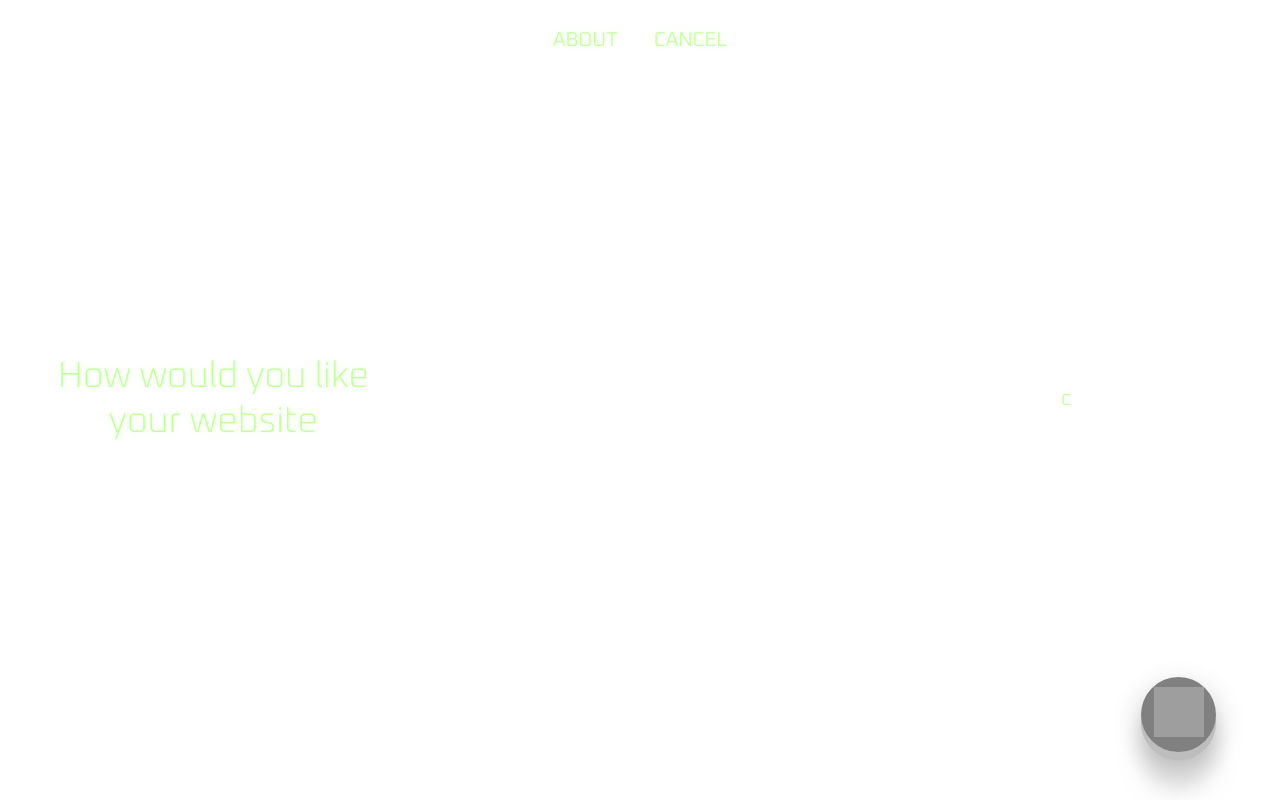
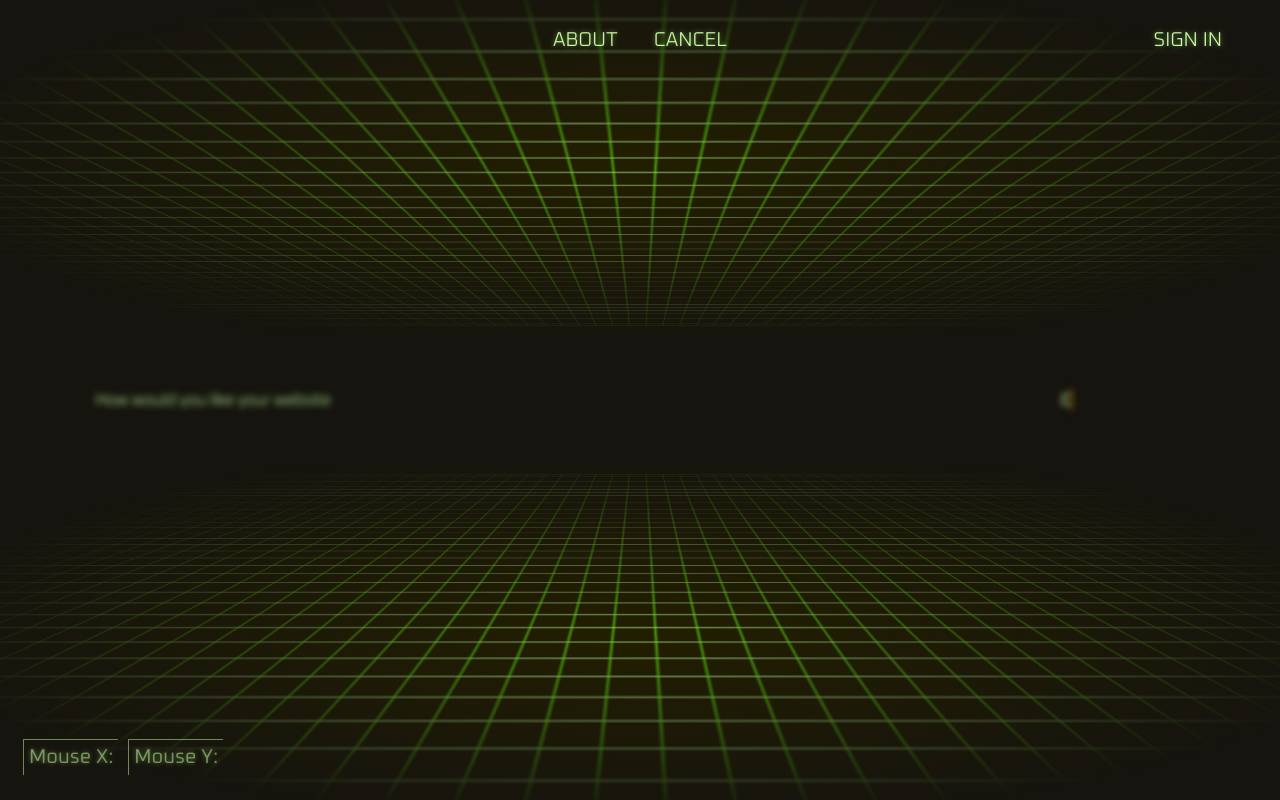
Before and after one commit to choobrendan/uncle, a React (Create React App) app: page / in a window 1280 px wide. Shown: the top 800 px of the page. Built offline with nearby package versions, Linux system fonts and the light colour scheme; grey boxes are pictures that could not be loaded.

Commit message:
blur fix

```diff
--- /dev/null
+++ b/src/App.css
@@ -0,0 +1,5 @@
+.body{
+
+
+
+}
--- a/src/App.js
+++ b/src/App.js
@@ -1,24 +1,61 @@
-import logo from './logo.svg';
-import './App.css';
+import React, { useState, useEffect } from 'react';
+import { Outlet, useNavigate } from 'react-router-dom';
+import Header from './components/Header';
+import Background from './components/Background';
 
 function App() {
+  const [selectionIndex, setSelectionIndex] = useState(-1);
+  const [textSizeModifier, setTextSizeModifier] = useState(1);
+  const navigate = useNavigate();
+  const [brightnessIndex, setBrightnessIndex] = useState(1);
+
+  useEffect(() => {
+    switch (selectionIndex) {
+      case 1:
+        setTextSizeModifier(prev => prev * 1.25);
+        break;
+      case 2:
+        setTextSizeModifier(prev => prev / 1.25);
+        break;
+      case 5:
+        setBrightnessIndex(prev => prev * 1.1);
+        break;
+      case 6:
+        setBrightnessIndex(prev => prev / 1.1);
+        break;
+      case 7:
+        navigate('/');
+        break;
+      case 8:
+        navigate('/about');
+        break;
+      default:
+        break;
+    }
+    setSelectionIndex(-1);
+  }, [selectionIndex, navigate]);
+
   return (
-    <div className="App">
-      <header className="App-header">
-        <img src={logo} className="App-logo" alt="logo" />
-        <p>
-          Edit <code>src/App.js</code> and save to reload.
-        </p>
-        <a
-          className="App-link"
-          href="https://reactjs.org"
-          target="_blank"
-          rel="noopener noreferrer"
-        >
-          Learn React
-        </a>
-      </header>
-    </div>
+    <React.StrictMode>
+      <Header
+        setBrightnessIndex={setBrightnessIndex}
+        brightnessIndex={brightnessIndex}
+      />
+      <Background
+        showRender={false}
+        setBrightnessIndex={setBrightnessIndex}
+        brightnessIndex={brightnessIndex}
+      />
+      <div class="body" style={{filter:"blur(3px)"}}>
+      <Outlet context={{
+        selectionIndex,
+        setSelectionIndex,
+        textSizeModifier,
+        brightnessIndex,
+        setBrightnessIndex
+      }} />
+      </div>
+    </React.StrictMode>
   );
 }
 
--- a/src/components/Background.css
+++ b/src/components/Background.css
@@ -36,3 +36,94 @@
 .carousel-btn:hover {
   background-color: rgba(0, 0, 0, 0.7);
 }
+.bg {
+  height: 100vh;
+  position: fixed;
+  top: 0;
+  width: 100vw;
+  z-index: -999;
+  background-color: #231f01;
+
+}
+
+.coordinates {
+  display: flex;
+  position: absolute;
+  flex-direction: row;
+  color: #c3ff9e80;
+  text-shadow: 0 0 5px #c3ff9e64;
+  font-family: 'Oxanium';
+  bottom: 10px;
+  z-index: 999;
+}
+
+.mouse-coordinates {
+  display: flex;
+  position: relative;
+  font-size: 20px;
+  padding: 10px 18px;
+  text-decoration: none;
+  /* color: #c3ff9e;
+  text-shadow: 0 0 5px #c3ff9e80; */
+
+}
+
+.mouse-box {
+  border-top: 1px solid #c3ff9e80;
+  border-left: 1px solid #c3ff9e80;
+  margin: 5px;
+}
+
+.mouse-coordinates p {
+  margin: 5px;
+
+}
+
+.overlay {
+  height: 42vh;
+}
+
+.o-mid {
+  height: 16vh;
+  background-color: #16140e;
+}
+
+.top {
+  transform: scaleY(-1);
+}
+
+.grid {
+  width: 100%;
+  height: 100%;
+  overflow: hidden;
+  z-index: 10;
+  perspective: 450px;
+}
+
+.grid-fade {
+  width: 100%;
+  height: 100%;
+  position: absolute;
+  z-index: 11;
+  background: radial-gradient(ellipse at 50% 50%, rgba(14, 20, 22, 0) 0%, #16140e 80%);
+}
+
+.grid-lines {
+  width: 100%;
+  height: 200%;
+  background-image: linear-gradient(to right, #68ff0b80 1px, transparent 0), linear-gradient(to bottom, #c3ff9e80 1px, transparent 0);
+  background-size: 15px 10px;
+  background-repeat: repeat;
+  transform-origin: 100% 0 0;
+  animation: play 15s linear infinite;
+}
+
+@keyframes play {
+  0% {
+    transform: rotateX(60deg) translateY(0%);
+  }
+
+  100% {
+    transform: rotateX(60deg) translateY(20%);
+  }
+}
--- a/src/components/Header.js
+++ b/src/components/Header.js
@@ -7,6 +7,10 @@ const Header = ({ item ,brightnessIndex, setBrightnessIndex}) => {
 <div className="centered">
   <a className="scifi-button" href="/about"><router-link to="/about">About</router-link></a>
   <a className="scifi-button" href="#0">Cancel</a>
+  <a className="scifi-button" href="#0" style={{display:"flex",position:"absolute", right:"40px"}}>Sign In</a>
+</div>
+<div>
+
 </div>
 </div>
     )
--- a/src/index.css
+++ b/src/index.css
@@ -6,3 +6,6 @@ code {
   font-family: source-code-pro, Menlo, Monaco, Consolas, 'Courier New',
     monospace;
 }
+#root::before{
+  filter: blur(3px);
+}
--- a/src/index.js
+++ b/src/index.js
@@ -1,79 +1,24 @@
-import React, { useState, useEffect } from 'react';
+import React from 'react';
 import ReactDOM from 'react-dom/client';
 import './index.css';
 import reportWebVitals from './reportWebVitals';
-import { BrowserRouter as Router, Routes, Route, useNavigate } from 'react-router-dom';
+import { BrowserRouter as Router, Routes, Route } from 'react-router-dom';
+import App from './App';
 import Home from './pages/Home';
 import About from './pages/About';
-import Header from './components/Header';
-
-function App() {
-  const [selectionIndex, setSelectionIndex] = useState(-1);
-  const [textSizeModifier, setTextSizeModifier] = useState(1);
-  const navigate = useNavigate();
-  const [brightnessIndex, setBrightnessIndex]= useState(1);
-  useEffect(() => {
-    switch (selectionIndex) {
-      case 1:
-        setTextSizeModifier(prev => prev * 1.25);
-        break;
-      case 2:
-        setTextSizeModifier(prev => prev / 1.25);
-
-        break;
-      case 5:
-        setBrightnessIndex(prev => prev*1.1)
-        break;
-        case 6:
-          setBrightnessIndex(prev => prev/1.1)
-          break;
-      case 7:
-        navigate('/');
-        break;
-      case 8:
-        navigate('/about');
-        break;
-      default:
-        break;
-    }
-    setSelectionIndex(-1);
-  }, [selectionIndex, navigate]);
-
-  return (
-    <React.StrictMode>
-
-      <Header setBrightnessIndex={setBrightnessIndex}
-                    brightnessIndex={brightnessIndex}/>
-      <Routes>
-        <Route
-          path="/"
-          element={<Home
-                    selectionIndex={selectionIndex}
-                    setSelectionIndex={setSelectionIndex}
-                    textSizeModifier={textSizeModifier}
-                    setBrightnessIndex={setBrightnessIndex}
-                    brightnessIndex={brightnessIndex}
-                  />}
-        />
-        <Route
-          path="/about"
-          element={<About
-                    selectionIndex={selectionIndex}
-                    setSelectionIndex={setSelectionIndex}
-                    textSizeModifier={textSizeModifier}
-                    setBrightnessIndex={setBrightnessIndex}
-                    brightnessIndex={brightnessIndex}
-                  />}
-        />
-      </Routes>
-    </React.StrictMode>
-  );
-}
 
 const root = ReactDOM.createRoot(document.getElementById('root'));
 root.render(
-  <Router>
-    <App />
-  </Router>
+  <React.StrictMode>
+    <Router>
+      <Routes>
+        <Route path="/" element={<App />}>
+          <Route index element={<Home />} />
+          <Route path="about" element={<About />} />
+        </Route>
+      </Routes>
+    </Router>
+  </React.StrictMode>
 );
+
 reportWebVitals();
--- a/src/pages/About.js
+++ b/src/pages/About.js
@@ -10,8 +10,7 @@ const AboutPage = ({setSelectionIndex, selectionIndex,textSizeModifier,brightnes
 
       <AboutCarousel textSizeModifier={textSizeModifier}/>
       <VoiceButton setSelectionIndex={setSelectionIndex} selectionIndex={selectionIndex} />
-      <Background showRender={false} setBrightnessIndex={setBrightnessIndex}
-                    brightnessIndex={brightnessIndex}/>
+
 
     </div>
   );
--- a/src/pages/Home.js
+++ b/src/pages/Home.js
@@ -226,8 +226,7 @@ const Home = ({selectionIndex,setSelectionIndex,textSizeModifier,brightnessIndex
         </div>
       </div>
       <VoiceButton setSelectionIndex={setSelectionIndex} selectionIndex={selectionIndex} />
-      <Background showRender={false} setBrightnessIndex={setBrightnessIndex}
-                    brightnessIndex={brightnessIndex}/>
+
     </div>
   );
 };
```
